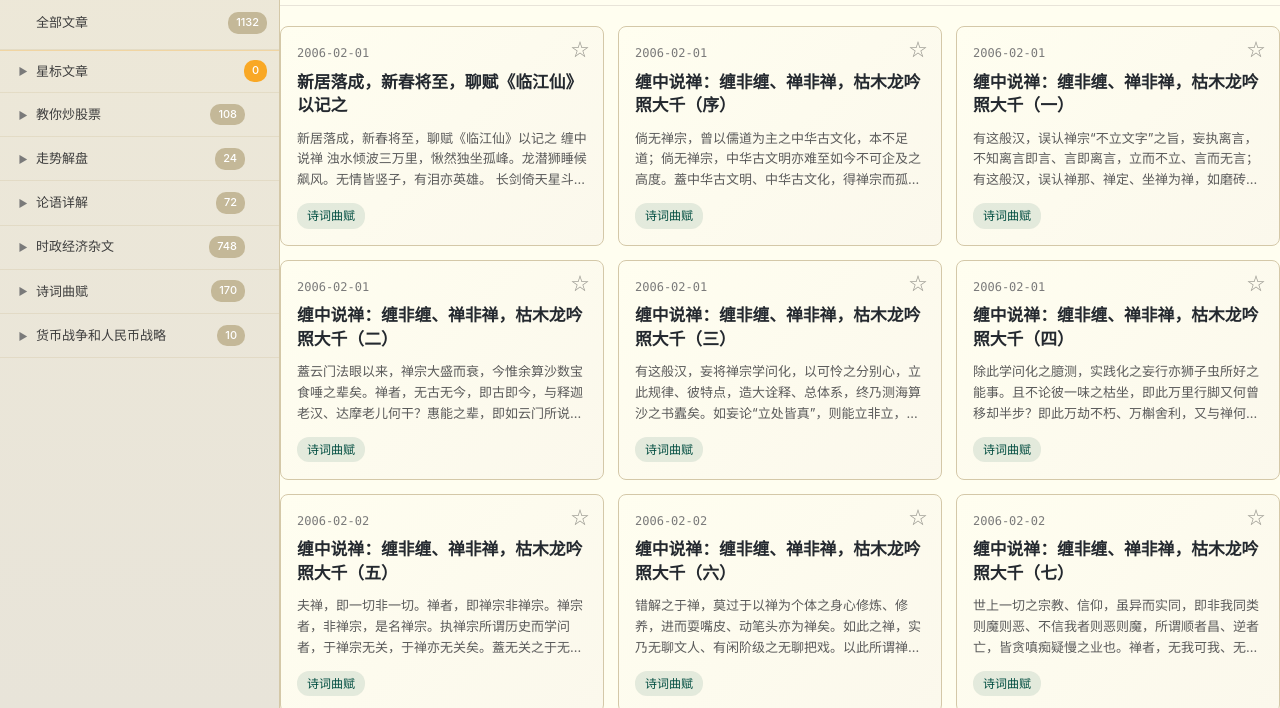
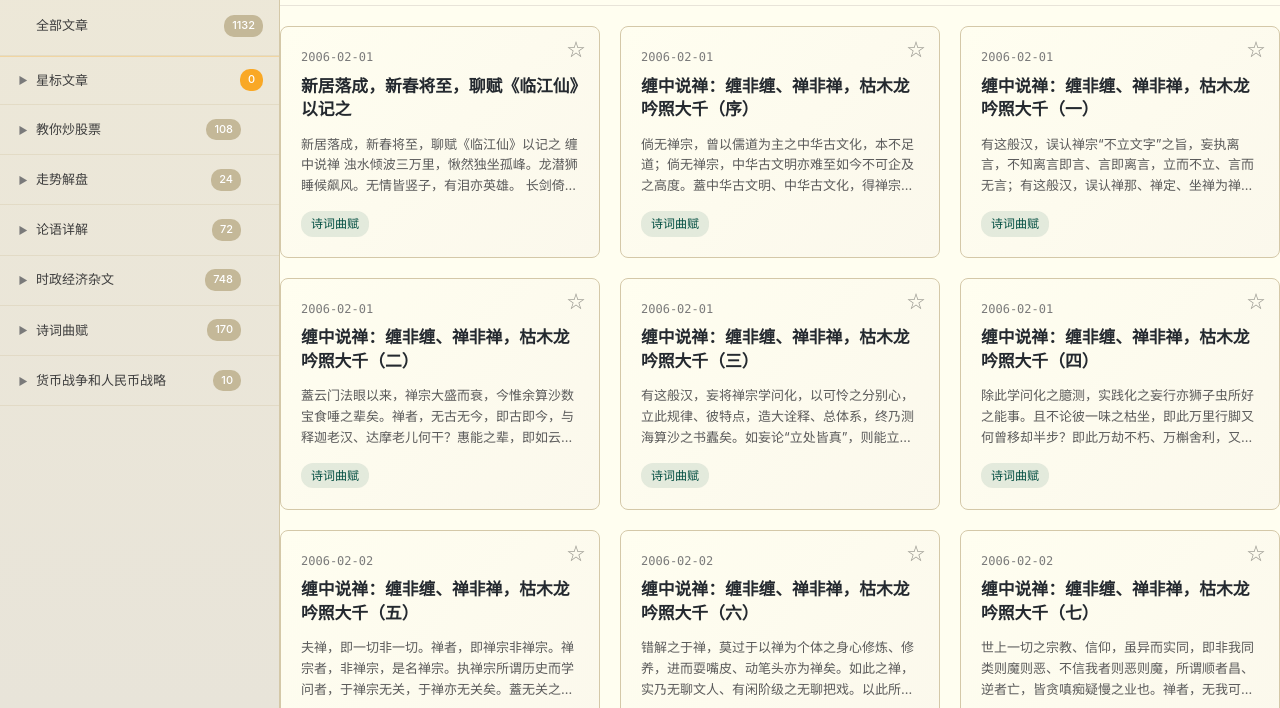
Before and after one commit to Zoran689/ZenBlog, an Electron app: page index.html in a window 1280 px wide. Shown: the part 92-800 px from the top of the page. Drawn offline with nearby package versions, Linux system fonts and the light colour scheme; no server answers.

Commit message:
fix: 增大侧栏和文章卡片间距，提升阅读体验

```diff
--- a/index.html
+++ b/index.html
@@ -76,7 +76,7 @@ a:hover { color: #0D47A1; text-decoration: underline; }
 
 /* 分类折叠项 */
 .cat-group { border-bottom: 1px solid rgba(212,200,168,0.4); }
-.cat-header { display: flex; align-items: center; padding: 9px 12px 9px 16px; cursor: pointer; transition: all 0.15s; user-select: none; position: relative; }
+.cat-header { display: flex; align-items: center; padding: 12px 16px; cursor: pointer; transition: all 0.15s; user-select: none; position: relative; }
 .cat-header:hover { background: rgba(0, 191, 165, 0.08); }
 .cat-header.active { background: rgba(0, 191, 165, 0.12); color: #00BFA5; }
 .cat-header.cat-dragging { opacity: 0.4; background: rgba(0, 191, 165, 0.05); }
@@ -103,7 +103,7 @@ a:hover { color: #0D47A1; text-decoration: underline; }
 .cat-articles::-webkit-scrollbar { width: 4px; }
 .cat-articles::-webkit-scrollbar-thumb { background: #C4B898; border-radius: 2px; }
 
-.cat-article-item { padding: 5px 12px 5px 38px; font-size: 12px; color: #5A5A5A; cursor: pointer; transition: all 0.12s; white-space: nowrap; overflow: hidden; text-overflow: ellipsis; border-left: 3px solid transparent; display: flex; align-items: center; gap: 4px; position: relative; }
+.cat-article-item { padding: 8px 12px 8px 38px; font-size: 12px; color: #5A5A5A; cursor: pointer; transition: all 0.12s; white-space: nowrap; overflow: hidden; text-overflow: ellipsis; border-left: 3px solid transparent; display: flex; align-items: center; gap: 4px; position: relative; }
 .cat-article-item:hover { background: rgba(0, 191, 165, 0.1); color: #00BFA5; border-left-color: #00BFA5; }
 .cat-article-item.current { background: rgba(0, 191, 165, 0.15); color: #00BFA5; font-weight: 500; border-left-color: #4DB6AC; }
 .cat-article-item .star-mini { font-size: 10px; color: #F9A825; flex-shrink: 0; }
@@ -130,12 +130,12 @@ a:hover { color: #0D47A1; text-decoration: underline; }
 .page-meta { color: #7A7A7A; font-size: 13px; white-space: nowrap; }
 .header-actions { display: flex; align-items: center; gap: 8px; }
 
-.articles-grid { display: grid; grid-template-columns: repeat(auto-fill, minmax(320px, 1fr)); gap: 14px; }
-.article-card { background: linear-gradient(135deg, #FFFEF0 0%, #FBF8EC 100%); border: 1px solid #D4C8A8; border-radius: 8px; padding: 16px; transition: all 0.2s ease; display: flex; flex-direction: column; cursor: pointer; position: relative; }
+.articles-grid { display: grid; grid-template-columns: repeat(auto-fill, minmax(320px, 1fr)); gap: 20px; }
+.article-card { background: linear-gradient(135deg, #FFFEF0 0%, #FBF8EC 100%); border: 1px solid #D4C8A8; border-radius: 8px; padding: 20px; transition: all 0.2s ease; display: flex; flex-direction: column; cursor: pointer; position: relative; }
 .article-card:hover { border-color: #4DB6AC; box-shadow: 0 8px 24px rgba(77, 182, 172, 0.15); transform: translateY(-2px); }
 .article-date { font-size: 12px; color: #7A7A7A; font-family: 'SF Mono', 'Consolas', monospace; margin-bottom: 6px; }
-.article-title { font-size: 1.05rem; font-weight: 600; color: #24292F; margin-bottom: 10px; line-height: 1.4; display: -webkit-box; -webkit-line-clamp: 2; -webkit-box-orient: vertical; overflow: hidden; }
-.article-preview { font-size: 13px; color: #5A5A5A; line-height: 1.6; display: -webkit-box; -webkit-line-clamp: 3; -webkit-box-orient: vertical; overflow: hidden; margin-bottom: 10px; flex: 1; }
+.article-title { font-size: 1.05rem; font-weight: 600; color: #24292F; margin-bottom: 12px; line-height: 1.4; display: -webkit-box; -webkit-line-clamp: 2; -webkit-box-orient: vertical; overflow: hidden; }
+.article-preview { font-size: 13px; color: #5A5A5A; line-height: 1.6; display: -webkit-box; -webkit-line-clamp: 3; -webkit-box-orient: vertical; overflow: hidden; margin-bottom: 12px; flex: 1; }
 .article-tag { display: inline-block; padding: 2px 10px; background: rgba(0, 191, 165, 0.12); color: #00BFA5; border-radius: 12px; font-size: 12px; font-weight: 500; }
 .article-tag.stock { background: rgba(211, 47, 47, 0.1); color: #C62828; }
 .article-tag.zen { background: rgba(123, 31, 162, 0.1); color: #6A1B9A; }
```
